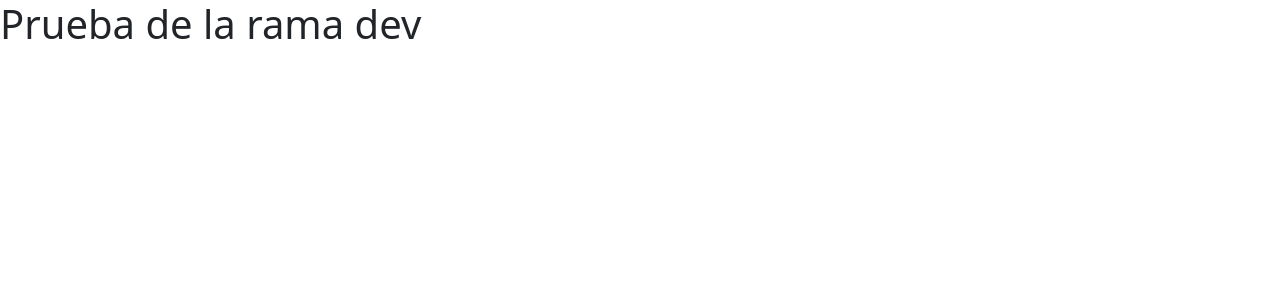
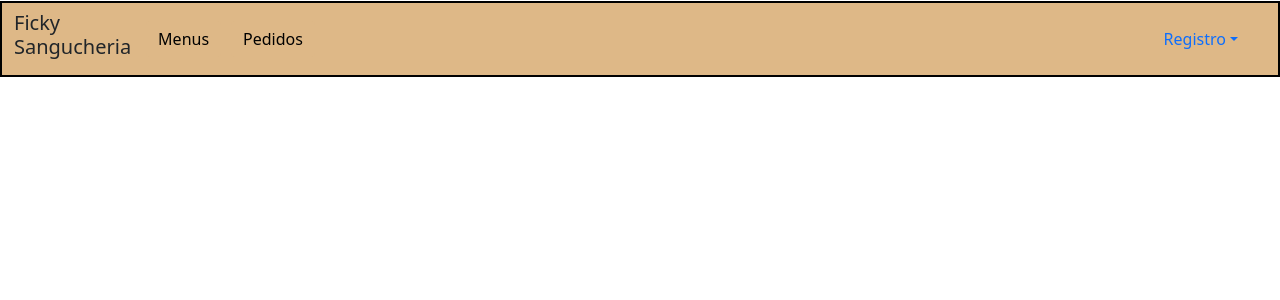
Before and after one commit to priscilabgmoya/proyecto-final-menu, a React (Vite) app: page / in a window 1280 px wide. Shown: the top 300 px of the page. Built offline with nearby package versions, Linux system fonts and the light colour scheme.

Commit message:
Subo Navbar incompleto. Falta las rutas y funcion de los botones

```diff
--- a/package.json
+++ b/package.json
@@ -10,7 +10,7 @@
     "preview": "vite preview"
   },
   "dependencies": {
-    "bootstrap": "^5.3.0",
+    "bootstrap": "^5.1.3",
     "react": "^18.2.0",
     "react-bootstrap": "^2.8.0",
     "react-dom": "^18.2.0",
--- a/src/App.css
+++ b/src/App.css
@@ -0,0 +1,38 @@
+#administracion {
+    display: flex;
+    margin-left: 15px;
+    border: none;
+    background-color: burlywood;
+}
+
+#pedidos {
+    display: flex;
+    margin-left: 10px;
+    border: none;
+    background-color: burlywood;
+}
+
+.navb {
+    display: flex;
+    border: 2px solid black;
+    width: 90%;
+    margin-top: 1px;
+    background-color: burlywood;
+
+
+}
+
+.navbar {
+    display: flex;
+    justify-content: space-around;
+}
+
+
+.drop {
+    display: flex;
+    flex-direction: row-reverse;
+    justify-self: center;
+    align-items: center;
+
+
+}
--- a/src/App.jsx
+++ b/src/App.jsx
@@ -1,11 +1,56 @@
+import { Fragment } from 'react';
 import './App.css'
+import "./components/navbar/navbar"
+import { Container, Nav, Navbar, NavDropdown, Button } from 'react-bootstrap';
+//import { Route } from 'react-router-dom';
+
 
 function App() {
 
 
   return (
+    // function Mostrar (params) { faltaria ver si esto esta bien y agregar las rutas y css
+      //if (user==true) {
+       // document.getElementById('administracion','pedidos').style.display='flex'
+      //}
+
+
     <>
-     <h1>Prueba de la rama dev</h1>
+
+      <Container fluid className="navb"  >
+        <Navbar fluid className='mg-5'
+        >
+          <h5>Ficky Sangucheria</h5>
+
+          <Button id='administracion' variant="light" >Menus</Button>
+          <Button id='pedidos' variant="light" >Pedidos</Button>
+        </Navbar>
+
+        <Container className='drop'>
+          <NavDropdown
+            id="nav-dropdown-dark-example"
+            title="Registro"
+
+            menuVariant="dark"
+            className='text-primary'
+
+          >
+
+            <NavDropdown.Item href="#action/3.1">Registrarse</NavDropdown.Item>
+            <NavDropdown.Item href="#action/3.2">
+              Login
+            </NavDropdown.Item>
+            <NavDropdown.Item href="#action/3.3">Productos</NavDropdown.Item>
+            <NavDropdown.Divider />
+            <NavDropdown.Item href="#action/3.4">
+              Nosotros
+            </NavDropdown.Item>
+          </NavDropdown>
+        </Container>
+      </Container>
+
+
+
     </>
   )
 }
--- /dev/null
+++ b/src/components/navbar/navbar.jsx
@@ -0,0 +1,19 @@
+import React from "react";
+import { Navbar } from "react-bootstrap";
+
+const Nav = () => {
+  return (
+    <>
+      <div className="navb" >
+        <Navbar bg='myRed' variant='dark'>
+          <Navbar.Brand>
+            Ficky Sangucheria
+          </Navbar.Brand>
+        </Navbar>
+      </div>
+
+
+    </>
+  )
+}
+export default Nav;
--- a/src/main.jsx
+++ b/src/main.jsx
@@ -5,6 +5,7 @@ import 'bootstrap/dist/css/bootstrap.min.css';
 import './index.css';
 import {BrowserRouter} from 'react-router-dom';
 
+
 ReactDOM.createRoot(document.getElementById('root')).render(
     <BrowserRouter>
     <App />
```
Also changed, not shown: src/navbar.css (added), 1 other file (tests, documents, lock files or other folders).
